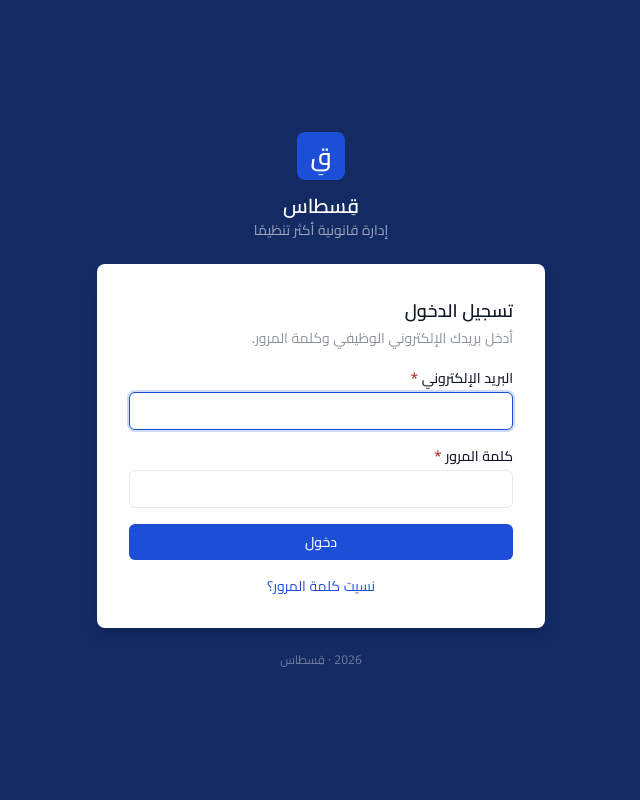
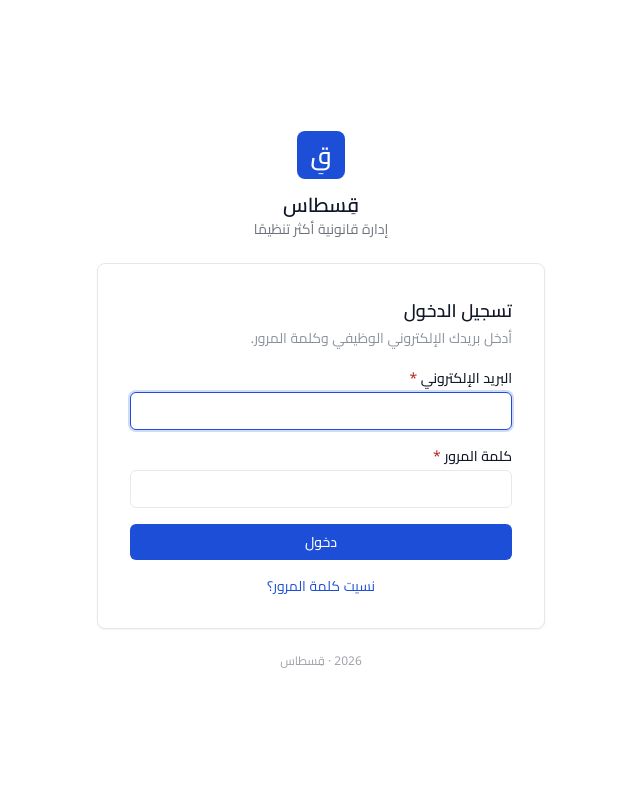
Before and after one commit to khaled-alabadla/qistas, a Django app: page /accounts/login/ in a window 1280 px wide. Shown: the whole page, without its empty margins (319-959 px from the left). Run offline with Django 5.2, Linux system fonts and the light colour scheme; style sheets or scripts are compiled from the project's sources; parts of the project's set-up code (start-up, migrations or seed data) failed here and were passed over.

Commit message:
fix: use white background on auth and error pages
Replace the dark navy background on login/auth and error pages with
plain white per design request; adjust text/border colors to match.

Co-Authored-By: Claude Sonnet 5 <noreply@anthropic.com>
Claude-Session: https://claude.ai/code/session_01Y4MCSwvFtbR6t4cAD7vJ4y

```diff
--- a/templates/auth_base.html
+++ b/templates/auth_base.html
@@ -7,16 +7,16 @@
   <title>{% block title %}{{ APP_NAME }}{% endblock %}</title>
   <link rel="stylesheet" href="{% static 'css/app.css' %}">
 </head>
-<body class="min-h-screen bg-navy-900 text-ink">
+<body class="min-h-screen bg-white text-ink">
   <div class="flex min-h-screen items-center justify-center px-4 py-10">
     <div class="w-full max-w-md">
-      <div class="mb-6 text-center text-sand">
+      <div class="mb-6 text-center">
         <span class="mx-auto grid h-12 w-12 place-items-center rounded-lg bg-navy text-2xl font-semibold text-white">قِ</span>
-        <h1 class="mt-3 text-xl font-semibold text-white">{{ APP_NAME }}</h1>
-        <p class="text-sm text-sand/60">{{ APP_TAGLINE }}</p>
+        <h1 class="mt-3 text-xl font-semibold text-ink">{{ APP_NAME }}</h1>
+        <p class="text-sm text-ink/60">{{ APP_TAGLINE }}</p>
       </div>
 
-      <div class="rounded-lg bg-white p-6 shadow-lg sm:p-8">
+      <div class="rounded-lg border border-gray-200 bg-white p-6 shadow-sm sm:p-8">
         {% if messages %}
           <div class="mb-4 space-y-2">
             {% for message in messages %}
@@ -27,7 +27,7 @@
         {% block card %}{% endblock %}
       </div>
 
-      <p class="mt-6 text-center text-xs text-sand/40">
+      <p class="mt-6 text-center text-xs text-ink/40">
         {% now "Y" %} · {{ APP_NAME }}
       </p>
     </div>
```
Also changed, not shown: templates/errors/_base.html (+4 -4 lines).
